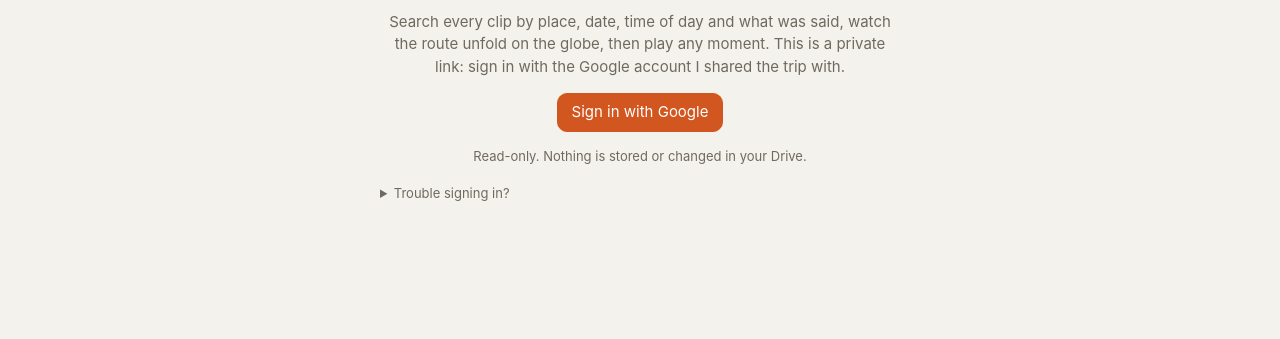
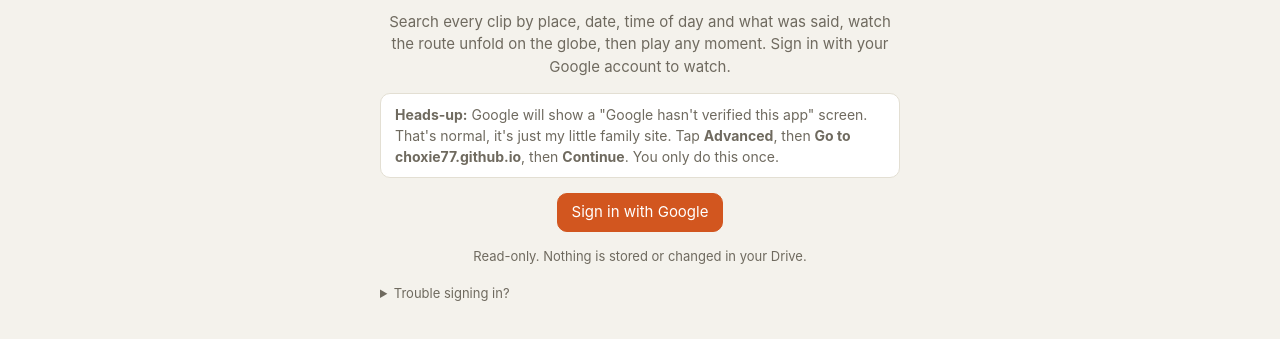
Before and after one commit to Choxie77/GoPro-video-player, a plain HTML site: page explore/index.html in a window 1280 px wide. Shown: the part 201-540 px from the top of the page. Drawn offline with Linux system fonts and the light colour scheme.

Commit message:
Explore: warn about Google's unverified-app screen before sign-in
Co-Authored-By: Claude Sonnet 5.5 <noreply@anthropic.com>

```diff
--- a/explore/index.html
+++ b/explore/index.html
@@ -110,7 +110,8 @@ dialog .acts{display:flex;gap:8px;justify-content:flex-end;margin-top:10px;flex-
 
 <section id="welcome" hidden>
   <h1>A year of travel, searchable</h1>
-  <p>Search every clip by place, date, time of day and what was said, watch the route unfold on the globe, then play any moment. This is a private link: sign in with the Google account I shared the trip with.</p>
+  <p>Search every clip by place, date, time of day and what was said, watch the route unfold on the globe, then play any moment. Sign in with your Google account to watch.</p>
+  <p style="font-size:14px;text-align:left;background:var(--panel);border:1px solid var(--line);border-radius:10px;padding:10px 14px"><b>Heads-up:</b> Google will show a "Google hasn't verified this app" screen. That's normal, it's just my little family site. Tap <b>Advanced</b>, then <b>Go to choxie77.github.io</b>, then <b>Continue</b>. You only do this once.</p>
   <p><button class="btn pri" id="signin2">Sign in with Google</button></p>
   <p style="font-size:13px">Read-only. Nothing is stored or changed in your Drive.</p>
   <p id="signmsg" role="alert" hidden style="font-size:14px;color:var(--text,#eee);background:var(--panel);border:1px solid var(--line);border-radius:10px;padding:10px 14px;text-align:left"></p>
```
